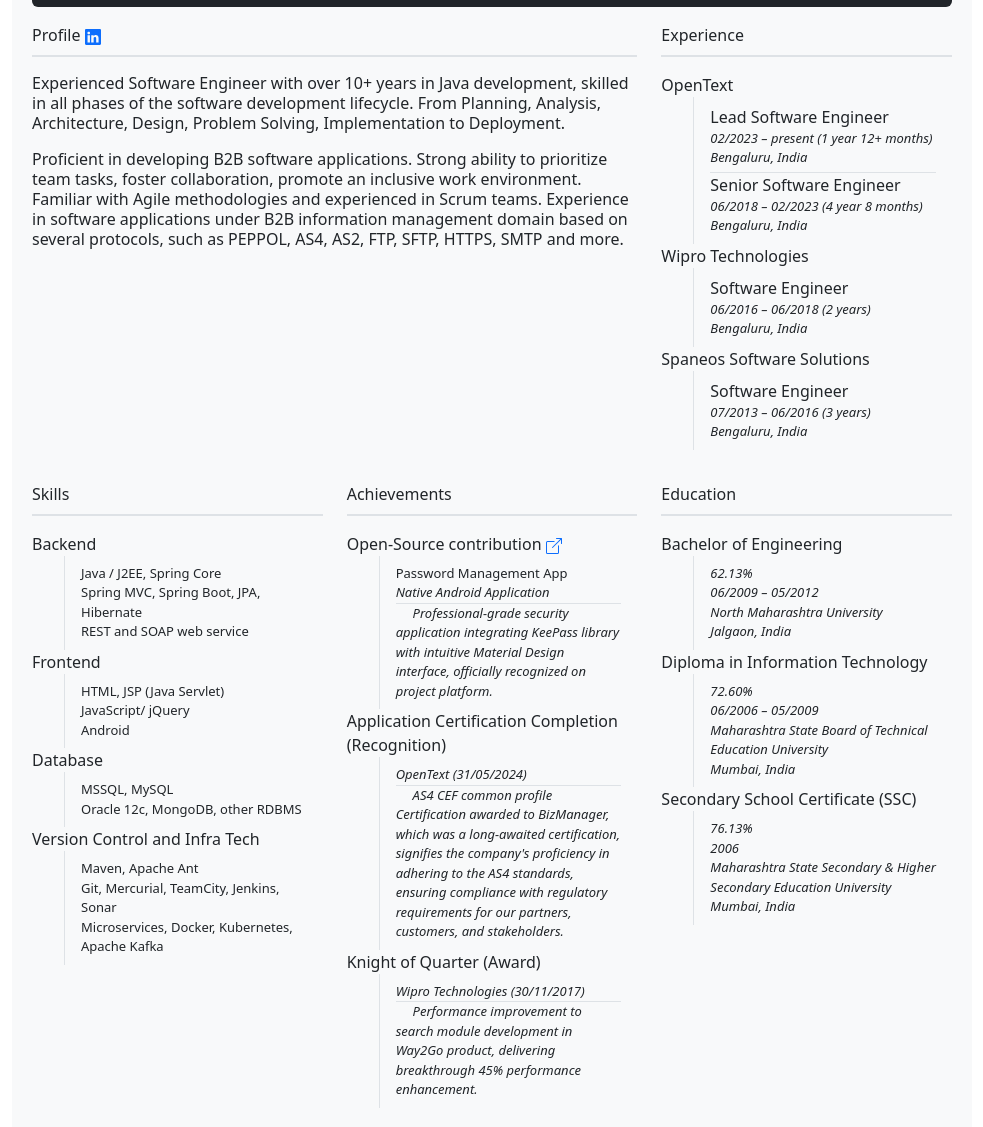
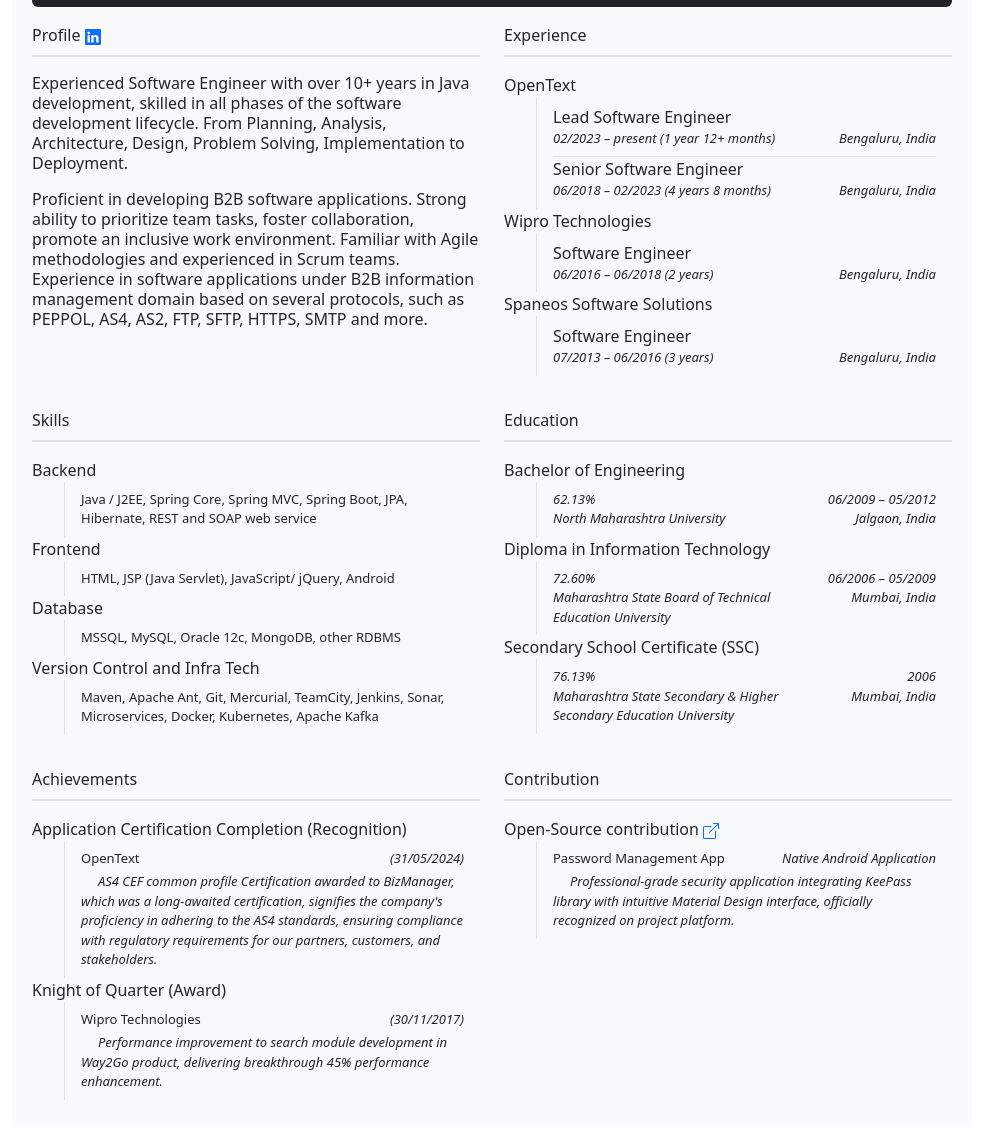
Before and after one commit to jayeshsyif/resume, a plain HTML site: page index.html in a window 1280 px wide. Shown: the part 170-1297 px from the top of the page, without its empty margins (148-1131 px from the left). Drawn offline with nearby package versions, Linux system fonts and the light colour scheme.

Commit message:
Update index.html

```diff
--- a/index.html
+++ b/index.html
@@ -28,7 +28,7 @@
 			font-size: 10px !important;
 		  }
 	  .fst-light {
-			font-size: 8px !important;
+			font-size: 10px !important;
 		  }
 	  .section-title {
 		  margin-bottom: 1rem;
@@ -101,7 +101,7 @@
 	</section>
 	<!-- <button class="btn btn-secondary theme-toggle">Toggle Dark Mode</button> -->
 	<div class="row">
-		<div class="col-sm col-md-8">
+		<div class="col-sm">
 			<section class="resume-section">
 				<p class="section-title">Profile
 					<a href="https://www.linkedin.com/in/jayesh-ganatra-76051056" class="text-decoration-none d-print-none">
@@ -116,7 +116,7 @@
 				</p>
 			</section>
 		</div>
-		<div class="col-sm col-md-4">
+		<div class="col-sm">
 			<section class="resume-section m-0">
 				<p class="section-title">Experience</p>
 					<ul class="list-group list-group-flush">
@@ -125,16 +125,24 @@
 								<li class="list-group-item border-start bg-light">
 									<p class="mb-0">Lead Software Engineer
 									</p>
-									<p class="fw-light text-xsmall mb-0 fst-italic">02/2023 – present <span class="fw-light fst-italic mb-0"> (1 year 12+ months)</span>
+									<div class="row">
+										<p class="col-8 text-start fw-light text-xsmall mb-0 fst-italic">
+											02/2023 – present (1 year 12+ months)
 										</p>
-									<p class="fw-light text-xsmall mb-0 fst-italic">Bengaluru, India
+										<p class="col-4 text-end fw-light text-xsmall mb-0 fst-italic">
+											Bengaluru, India
 										</p>
-									<p class="mb-0 mt-1 border-top">Senior Software Engineer
+									</div>
+									<p class="mb-0 mt-2 border-top">Senior Software Engineer
 									</p>
-									<p class="fw-light text-xsmall mb-0 fst-italic">06/2018 – 02/2023 <span class="fw-light  mb-0 fst-italic"> (4 year 8 months)</span>
+									<div class="row">
+										<p class="col-8 text-start fw-light text-xsmall mb-0 fst-italic">
+											06/2018 – 02/2023 (4 years 8 months)
 										</p>
-									<p class="fw-light text-xsmall mb-0 fst-italic">Bengaluru, India
+										<p class="col-4 text-end fw-light text-xsmall mb-0 fst-italic">
+											Bengaluru, India
 										</p>
+									</div>
 								</li>
 							</ul>
 						</li>
@@ -145,10 +153,14 @@
 								<li class="list-group-item border-start bg-light">
 									<p class=" mb-0">Software Engineer
 									</p>
-									<p class="fw-light text-xsmall mb-0 fst-italic">06/2016 – 06/2018 <span class="fw-light  mb-0 fst-italic"> (2 years)</span>
+									<div class="row">
+										<p class="col-8 text-start fw-light text-xsmall mb-0 fst-italic">
+											06/2016 – 06/2018 (2 years)
 										</p>
-									<p class="fw-light text-xsmall mb-0 fst-italic">Bengaluru, India
+										<p class="col-4 text-end fw-light text-xsmall mb-0 fst-italic">
+											Bengaluru, India
 										</p>
+									</div>
 								</li>
 							</ul>
 						</li>
@@ -159,10 +171,13 @@
 								<li class="list-group-item border-start bg-light">
 									<p class=" mb-0">Software Engineer
 									</p>
-									<p class="fw-light text-xsmall mb-0 fst-italic">07/2013 – 06/2016 <span class="fw-light  mb-0 fst-italic"> (3 years)</span>
+									<div class="row">
+										<p class="col-8 text-start fw-light text-xsmall mb-0 fst-italic">
+											07/2013 – 06/2016 (3 years)									</p>
+										<p class="col-4 text-end fw-light text-xsmall mb-0 fst-italic">
+											Bengaluru, India
 										</p>
-									<p class="fw-light text-xsmall mb-0 fst-italic">Bengaluru, India
-									</p>
+									</div>
 								</li>
 							</ul>
 						</li>
@@ -178,9 +193,7 @@
 						<li class="list-group-item bg-light mb-0 p-0">Backend
 							<ul class="list-group-flush">
 								<li class="list-group-item border-start bg-light">
-									<p class="fw-light text-xsmall mb-0">Java / J2EE, Spring Core</p>
-									<p class="fw-light text-xsmall mb-0">Spring MVC, Spring Boot, JPA, Hibernate</p>
-									<p class="fw-light text-xsmall mb-0">REST and SOAP web service</p>
+									<p class="fw-light text-xsmall mb-0">Java / J2EE, Spring Core, Spring MVC, Spring Boot, JPA, Hibernate, REST and SOAP web service</p>
 								</li>
 							</ul>
 						</li>
@@ -189,9 +202,7 @@
 						<li class="list-group-item bg-light mb-0 p-0">Frontend
 							<ul class="list-group-flush">
 								<li class="list-group-item border-start bg-light">
-									<p class="fw-light text-xsmall mb-0">HTML, JSP (Java Servlet)</p>
-									<p class="fw-light text-xsmall mb-0">JavaScript/ jQuery</p>
-									<p class="fw-light text-xsmall mb-0">Android</p>
+									<p class="fw-light text-xsmall mb-0">HTML, JSP (Java Servlet), JavaScript/ jQuery, Android</p>
 								</li>
 							</ul>
 						</li>
@@ -200,8 +211,7 @@
 						<li class="list-group-item bg-light mb-0 p-0">Database
 								<ul class="list-group-flush">
 								<li class="list-group-item border-start bg-light">
-									<p class="fw-light text-xsmall mb-0">MSSQL, MySQL</p>
-									<p class="fw-light text-xsmall mb-0">Oracle 12c, MongoDB, other RDBMS</p>
+									<p class="fw-light text-xsmall mb-0">MSSQL, MySQL, Oracle 12c, MongoDB, other RDBMS</p>
 								</li>
 							</ul>
 						</li>
@@ -210,62 +220,7 @@
 						<li class="list-group-item bg-light mb-0 p-0">Version Control and Infra Tech
 								<ul class="list-group-flush">
 								<li class="list-group-item border-start bg-light">
-									<p class="fw-light text-xsmall mb-0">Maven, Apache Ant</p>
-									<p class="fw-light text-xsmall mb-0">Git, Mercurial, TeamCity, Jenkins, Sonar</p>
-									<p class="fw-light text-xsmall mb-0">Microservices, Docker, Kubernetes, Apache Kafka</p>
-								</li>
-							</ul>
-						</li>
-					</ul>
-			</section>
-		</div>
-		<div class="col-sm">
-			<section class="resume-section">
-				<p class="section-title">Achievements</p>
-					<ul class="list-group list-group-flush">
-						<li class="list-group-item bg-light mb-0 p-0">Open-Source contribution
-							<a href="https://play.google.com/store/apps/details?id=org.j_keepass" class="text-decoration-none">
-								<svg xmlns="http://www.w3.org/2000/svg" width="16" height="16" fill="currentColor" class="bi bi-box-arrow-up-right" viewBox="0 0 16 16">
-								  <path fill-rule="evenodd" d="M8.636 3.5a.5.5 0 0 0-.5-.5H1.5A1.5 1.5 0 0 0 0 4.5v10A1.5 1.5 0 0 0 1.5 16h10a1.5 1.5 0 0 0 1.5-1.5V7.864a.5.5 0 0 0-1 0V14.5a.5.5 0 0 1-.5.5h-10a.5.5 0 0 1-.5-.5v-10a.5.5 0 0 1 .5-.5h6.636a.5.5 0 0 0 .5-.5"/>
-								  <path fill-rule="evenodd" d="M16 .5a.5.5 0 0 0-.5-.5h-5a.5.5 0 0 0 0 1h3.793L6.146 9.146a.5.5 0 1 0 .708.708L15 1.707V5.5a.5.5 0 0 0 1 0z"/>
-								</svg>
-							</a>
-							<ul class="list-group-flush bg-light">
-								<li class="list-group-item border-start bg-light">
-									<p class="fw-light text-xsmall mb-0">
-										 Password Management App
-									</p>
-									<p class="fw-light text-xsmall mb-0">
-										<span class="fst-italic">Native Android Application</span>
-									</p>
-									<p class="fw-light text-xsmall mb-0 border-top fst-italic">&nbsp;&nbsp;&nbsp;&nbsp;&nbsp;Professional-grade security application integrating KeePass library with intuitive Material Design interface, officially recognized on project platform.
-									</p>
-								</li>
-							</ul>
-						</li>
-					</ul>
-					<ul class="list-group list-group-flush">
-						<li class="list-group-item bg-light mb-0 p-0">Application Certification Completion (Recognition)
-							<ul class="list-group-flush">
-								<li class="list-group-item border-start bg-light">
-									<p class="fw-light text-xsmall mb-0">
-										<span class="fst-italic">OpenText (31/05/2024)</span>
-									</p>
-									<p class="fw-light text-xsmall mb-0 border-top fst-italic">&nbsp;&nbsp;&nbsp;&nbsp;&nbsp;AS4 CEF common profile Certification awarded to BizManager, which was a long-awaited certification, signifies the company's proficiency in adhering to the AS4 standards, ensuring compliance with regulatory requirements for our partners, customers, and stakeholders.
-									</p>
-								</li>
-							</ul>
-						</li>
-					</ul>
-					<ul class="list-group list-group-flush">
-						<li class="list-group-item bg-light mb-0 p-0">Knight of Quarter (Award)
-							<ul class="list-group-flush bg-light">
-								<li class="list-group-item border-start bg-light">
-									<p class="fw-light text-xsmall mb-0">
-										<span class="fst-italic">Wipro Technologies (30/11/2017)</span>
-									</p>
-									<p class="fw-light text-xsmall mb-0 border-top fst-italic">&nbsp;&nbsp;&nbsp;&nbsp;&nbsp;Performance improvement to search module development in Way2Go product, delivering breakthrough 45% performance enhancement.
-									</p>
+									<p class="fw-light text-xsmall mb-0">Maven, Apache Ant, Git, Mercurial, TeamCity, Jenkins, Sonar, Microservices, Docker, Kubernetes, Apache Kafka</p>
 								</li>
 							</ul>
 						</li>
@@ -279,18 +234,22 @@
 						<li class="list-group-item bg-light mb-0 p-0">Bachelor of Engineering
 							<ul class="list-group-flush">
 								<li class="list-group-item border-start bg-light">
-									<p class="fw-light text-xsmall mb-0 fst-italic">
+									<div class="row">
+										<p class="col-6 text-start fw-light text-xsmall mb-0 fst-italic">
 											62.13%
 										</p>
-									<p class="fw-light text-xsmall mb-0 fst-italic">
+										<p class="col-6 text-end fw-light text-xsmall mb-0 fst-italic">
 											06/2009 – 05/2012
 										</p>
-									<p class="fw-light text-xsmall mb-0 fst-italic">
+									</div>
+									<div class="row">
+										<p class="col-8 text-start fw-light text-xsmall mb-0 fst-italic">
 											North Maharashtra University
 										</p>
-									<p class="fw-light text-xsmall mb-0 fst-italic">
+										<p class="col-4 text-end fw-light text-xsmall mb-0 fst-italic">
 											Jalgaon, India
 										</p>
+									</div>
 								</li>
 							</ul>
 						</li>
@@ -299,18 +258,22 @@
 						<li class="list-group-item bg-light mb-0 p-0">Diploma in Information Technology
 								<ul class="list-group-flush">
 								<li class="list-group-item border-start bg-light">
-									<p class="fw-light text-xsmall mb-0 fst-italic">
+									<div class="row">
+										<p class="col-6 text-start fw-light text-xsmall mb-0 fst-italic">
 											72.60%
 										</p>
-									<p class="fw-light text-xsmall mb-0 fst-italic">
+										<p class="col-6 text-end fw-light text-xsmall mb-0 fst-italic">
 											06/2006 – 05/2009
 										</p>
-									<p class="fw-light text-xsmall mb-0 fst-italic">
+									</div>
+									<div class="row">
+										<p class="col-8 text-start fw-light text-xsmall mb-0 fst-italic">
 											Maharashtra State Board of Technical  Education University
 										</p>
-									<p class="fw-light text-xsmall mb-0 fst-italic">
+										<p class="col-4 text-end fw-light text-xsmall mb-0 fst-italic">
 											Mumbai, India
 										</p>
+									</div>
 								</li>
 							</ul>
 						</li>
@@ -319,17 +282,93 @@
 						<li class="list-group-item bg-light mb-0 p-0">Secondary School Certificate (SSC)
 								<ul class="list-group-flush">
 								<li class="list-group-item border-start bg-light">
-									<p class="fw-light text-xsmall mb-0 fst-italic">
+									<div class="row">
+										<p class="col-6 text-start fw-light text-xsmall mb-0 fst-italic">
 											76.13%
 										</p>
-									<p class="fw-light text-xsmall mb-0 fst-italic">
+										<p class="col-6 text-end fw-light text-xsmall mb-0 fst-italic">
 											2006
 										</p>
-									<p class="fw-light text-xsmall mb-0 fst-italic">
+									</div>
+									<div class="row">
+										<p class="col-8 text-start fw-light text-xsmall mb-0 fst-italic">
 											Maharashtra State Secondary &amp; Higher Secondary Education University
 										</p>
-									<p class="fw-light text-xsmall mb-0 fst-italic">
+										<p class="col-4 text-end fw-light text-xsmall mb-0 fst-italic">
 											Mumbai, India
+										</p>
+									</div>
+								</li>
+							</ul>
+						</li>
+					</ul>
+			</section>
+		</div>
+	</div>
+	<div class="row">
+		<div class="col-sm">
+			<section class="resume-section">
+				<p class="section-title">Achievements</p>
+					<ul class="list-group list-group-flush">
+						<li class="list-group-item bg-light mb-0 p-0">Application Certification Completion (Recognition)
+							<ul class="list-group-flush">
+								<li class="list-group-item border-start bg-light">
+									<div class="row">
+										<p class="col-8 text-start fw-light text-xsmall mb-0">
+											OpenText
+										</p>
+										<p class="col-4 text-end fw-light text-xsmall mb-0 fst-italic">
+											(31/05/2024)
+										</p>
+									</div>
+									<p class="fw-light text-xsmall mt-1 mb-0 fst-italic">&nbsp;&nbsp;&nbsp;&nbsp;&nbsp;AS4 CEF common profile Certification awarded to BizManager, which was a long-awaited certification, signifies the company's proficiency in adhering to the AS4 standards, ensuring compliance with regulatory requirements for our partners, customers, and stakeholders.
+									</p>
+								</li>
+							</ul>
+						</li>
+					</ul>
+					<ul class="list-group list-group-flush">
+						<li class="list-group-item bg-light mb-0 p-0">Knight of Quarter (Award)
+							<ul class="list-group-flush bg-light">
+								<li class="list-group-item border-start bg-light">
+									<div class="row">
+										<p class="col-8 text-start fw-light text-xsmall mb-0">
+											Wipro Technologies
+										</p>
+										<p class="col-4 text-end fw-light text-xsmall mb-0 fst-italic">
+											(30/11/2017)
+										</p>
+									</div>
+									<p class="fw-light text-xsmall mt-1 mb-0 fst-italic">&nbsp;&nbsp;&nbsp;&nbsp;&nbsp;Performance improvement to search module development in Way2Go product, delivering breakthrough 45% performance enhancement.
+									</p>
+								</li>
+							</ul>
+						</li>
+					</ul>
+			</section>
+		</div>
+		<div class="col-sm">
+			<section class="resume-section">
+				<p class="section-title">Contribution</p>
+					<ul class="list-group list-group-flush">
+						<li class="list-group-item bg-light mb-0 p-0">Open-Source contribution
+							<a href="https://play.google.com/store/apps/details?id=org.j_keepass" class="text-decoration-none">
+								<svg xmlns="http://www.w3.org/2000/svg" width="16" height="16" fill="currentColor" class="bi bi-box-arrow-up-right" viewBox="0 0 16 16">
+								  <path fill-rule="evenodd" d="M8.636 3.5a.5.5 0 0 0-.5-.5H1.5A1.5 1.5 0 0 0 0 4.5v10A1.5 1.5 0 0 0 1.5 16h10a1.5 1.5 0 0 0 1.5-1.5V7.864a.5.5 0 0 0-1 0V14.5a.5.5 0 0 1-.5.5h-10a.5.5 0 0 1-.5-.5v-10a.5.5 0 0 1 .5-.5h6.636a.5.5 0 0 0 .5-.5"/>
+								  <path fill-rule="evenodd" d="M16 .5a.5.5 0 0 0-.5-.5h-5a.5.5 0 0 0 0 1h3.793L6.146 9.146a.5.5 0 1 0 .708.708L15 1.707V5.5a.5.5 0 0 0 1 0z"/>
+								</svg>
+							</a>
+							<ul class="list-group-flush bg-light">
+								<li class="list-group-item border-start bg-light">
+									<div class="row">
+										<p class="col-6 text-start fw-light text-xsmall mb-0">
+											Password Management App
+										</p>
+										<p class="col-6 text-end fw-light text-xsmall mb-0 fst-italic">
+											Native Android Application
+										</p>
+									</div>
+									<p class="fw-light text-xsmall mt-1 mb-0 fst-italic">&nbsp;&nbsp;&nbsp;&nbsp;&nbsp;Professional-grade security application integrating KeePass library with intuitive Material Design interface, officially recognized on project platform.
 									</p>
 								</li>
 							</ul>
@@ -338,25 +377,26 @@
 			</section>
 		</div>
 	</div>
-	<div class="row">
+	<br/>
+	<div class="row mt-3">
 		<div class="col">
 			<section class="resume-section">
 				<p class="section-title">Projects</p>
 					<ul class="list-group list-group-flush">
 						<li class="list-group-item bg-light mb-0 p-0">BizManager
-							<span class="fw-light text-xsmall mb-0 fst-italic"> (06/2018 – present)</span>
+							<span class="position-absolute top-0 end-0 fw-light text-xsmall mb-0 fst-italic">06/2018 – present</span>
 							<ul class="list-group-flush">
 								<li class="list-group-item border-start bg-light">
 									<p class="fw-light text-xsmall mb-0">Information Management domain
 									</p>
-									<p class="fw-light border-top text-xsmall fst-italic">&nbsp;&nbsp;&nbsp;&nbsp;&nbsp;A B2B application that allows customers to configure and manage file transfers between applications using several protocols, such as PEPPOL, AS4/AS2, FTP, SFTP, HTTPS, and SMTP, as well as produce reports and audit transactions involving file transfers. Administrators can manage users, services and gateways, password policies, and download service logs. The application provides Administrator users and non-admin users whose access can be defined according to their role.
+									<p class="fw-light mt-1 text-xsmall fst-italic">&nbsp;&nbsp;&nbsp;&nbsp;&nbsp;A B2B application that allows customers to configure and manage file transfers between applications using several protocols, such as PEPPOL, AS4/AS2, FTP, SFTP, HTTPS, and SMTP, as well as produce reports and audit transactions involving file transfers. Administrators can manage users, services and gateways, password policies, and download service logs. The application provides Administrator users and non-admin users whose access can be defined according to their role.
 									</p>
-									<p class="fw-light text-xsmall mb-0 border-bottom">Role &amp; Responsibilities:
+									<p class="fw-light text-xsmall mt-1 mb-0">Role &amp; Responsibilities:
 									</p>
-									<p class="fw-light text-xsmall mb-0">
+									<p class="fw-light text-xsmall mt-1 mb-0">
 									Lead Software Engineer (10 members)
 									</p>
-									<p class="fw-light text-xsmall fst-italic mb-0 ml-1">
+									<p class="fw-light mt-1 text-xsmall fst-italic mb-0 ml-1">
 										&nbsp;&nbsp;&nbsp;Mentoring team members and holding developer meetings
 									</p>
 									<p class="fw-light text-xsmall fst-italic mb-0 ml-1">
@@ -382,19 +422,20 @@
 						</li>
 					</ul>
 					<ul class="list-group list-group-flush">
-						<li class="list-group-item bg-light mb-0 p-0">Way2Go <span class="fw-light text-xsmall mb-0 fst-italic">| 06/2016 – 06/2018</span>
+						<li class="list-group-item bg-light mb-0 p-0">Way2Go
+								<span class=" position-absolute top-0 end-0 fw-light text-xsmall mb-0 fst-italic">06/2016 – 06/2018</span>
 								<ul class="list-group-flush">
 								<li class="list-group-item border-start bg-light">
 									<p class="fw-light text-xsmall mb-0">Travel & Expense domain
 									</p>
-									<p class="fw-light border-top text-xsmall fst-italic">&nbsp;&nbsp;&nbsp;&nbsp;&nbsp; A B2B product to ease the corporate organization’s travel and expense division with ERP and Global Distribution System (GDS) integration. The product also features the data analysis portal to provide various ways to highlight the travel and expense reports. Large and small organizations can easily track business travel and expense anytime and anywhere.
+									<p class="fw-light mt-1 text-xsmall fst-italic">&nbsp;&nbsp;&nbsp;&nbsp;&nbsp; A B2B product to ease the corporate organization’s travel and expense division with ERP and Global Distribution System (GDS) integration. The product also features the data analysis portal to provide various ways to highlight the travel and expense reports. Large and small organizations can easily track business travel and expense anytime and anywhere.
 									</p>
-									<p class="fw-light text-xsmall mb-0 border-bottom">Role &amp; Responsibilities:
+									<p class="fw-light text-xsmall mt-1 mb-0">Role &amp; Responsibilities:
 									</p>
-									<p class="fw-light text-xsmall mb-0 ml-1">
+									<p class="fw-light text-xsmall mt-1 mb-0 ml-1">
 										Developer (Team Member– 12 members)
 									</p>
-									<p class="fw-light text-xsmall fst-italic mb-0 ml-1">
+									<p class="fw-light mt-1 text-xsmall fst-italic mb-0 ml-1">
 										&nbsp;&nbsp;&nbsp;Analyses and discuss the business requirements.
 									</p>
 									<p class="fw-light text-xsmall fst-italic mb-0 ml-1">
```
Lines whose indentation alone changed are shown as unchanged.
